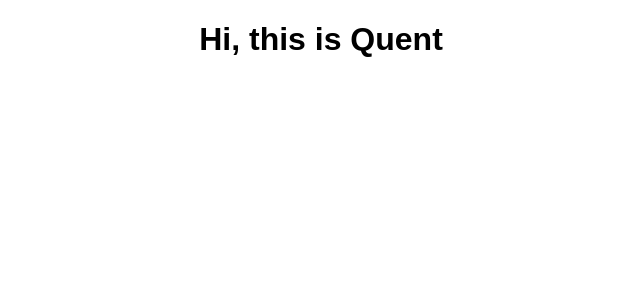
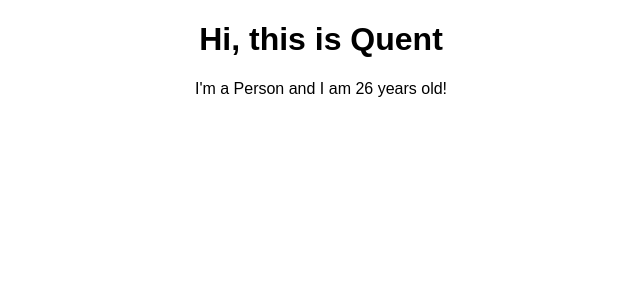
Before and after one commit to GalaxyDefender/react-guide, a React (Create React App) app: page / in a window 1280 px wide. Shown: the top 300 px of the page, without its empty margins (319-959 px from the left). Built offline with nearby package versions, Linux system fonts and the light colour scheme.

Commit message:
person component created

```diff
--- a/src/App.js
+++ b/src/App.js
@@ -1,14 +1,17 @@
 import React, { Component } from 'react';
 import './App.css';
+import Person from './Person/Person';
 
 class App extends Component {
   render() {
     return (
       <div className="App">
         <h1>Hi, this is Quent</h1>
+        <Person />
       </div>
     );
-  }
+    // return React.createElement('div', {className: 'App'}, React.createElement('h1', null, 'Does this work now?'));
+   }
 }
 
 export default App;
--- /dev/null
+++ b/src/Person/Person.js
@@ -0,0 +1,7 @@
+import React from 'react';
+
+const person = () => {
+    return <p>I'm a Person and I am {Math.floor(Math.random() *30)} years old!</p>
+};
+
+export default person;
```
